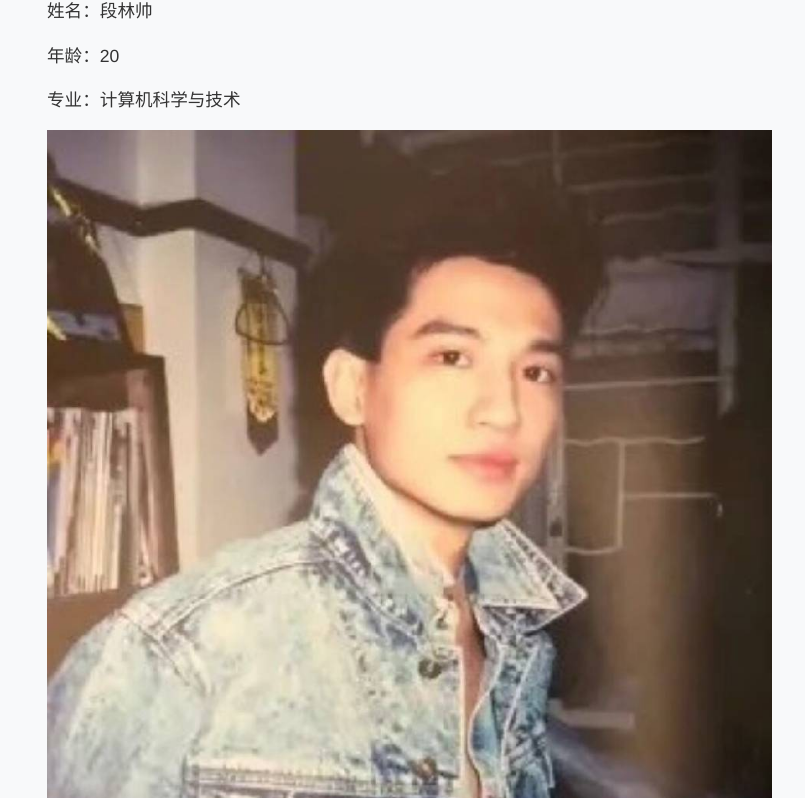
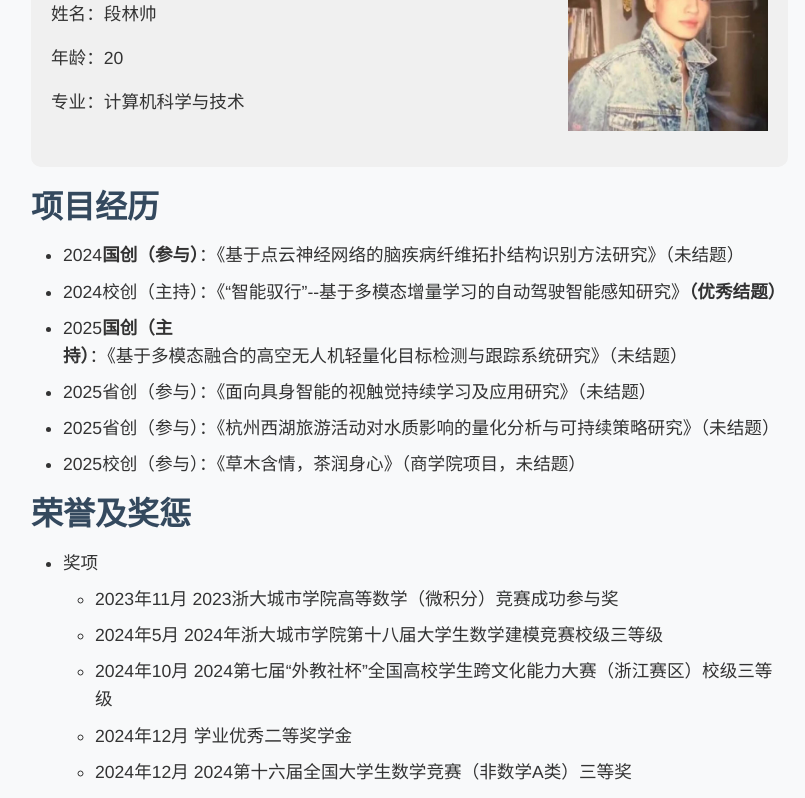
Before and after one commit to Dailers1/DLS, a plain HTML site: page about.html in a window 1280 px wide. Shown: the part 638-1436 px from the top of the page, without its empty margins (25-830 px from the left). Drawn offline with Linux system fonts and the light colour scheme.

Commit message:
Update about.html

```diff
--- a/about.html
+++ b/about.html
@@ -6,6 +6,15 @@
     <meta name="viewport" content="width=device-width, initial-scale=1.0">
     <style>
         @import url(style.css);
+        .base-info {
+            display: flex;
+            justify-content: space-between;
+            align-items: center;
+            margin-bottom: 20px;
+            padding: 20px;
+            background-color: #f0f0f0;
+            border-radius: 10px;
+        }
     </style>
     <title>DLS-About</title>
 </head>
@@ -48,13 +57,18 @@
                 </header>
             </article>
 
-            <section>
-                <h2 id="base">基本信息</h2>
-                <p>姓名：段林帅</p>
-                <p>年龄：20</p>
-                <p>专业：计算机科学与技术</p>
-                <img src="images/头像.jpg" alt="这是DLS的头像">
-            </section>
+            <div class="base-info">
+                <div class="base-info-content">
+                    <h2 id="base">基本信息</h2>
+                    <p>姓名：段林帅</p>
+                    <p>年龄：20</p>
+                    <p>专业：计算机科学与技术</p>
+                </div>
+                <div class="base-info-image">
+                    <img src="images/头像.jpg" alt="这是DLS的头像" width="200" height="100">
+                </div>
+            </div>
+
 
             <h2 id="project">项目经历</h2>
             <ul>
@@ -82,7 +96,7 @@
                 </ul>
                 <li>荣誉</li>
                 <ul>
-                    <li>市级优秀志愿者</li>
+                    <li>省级优秀志愿者</li>
                 </ul>
             </ul>
 
@@ -103,10 +117,11 @@
                     <li>机器加工视觉对位系统V1.0（登记号：2024SR2134060）</li>
                 </ul>
 
-                <li><strong>学业成绩</strong></li>
+                <li><strong>学业成果</strong></li>
                 <ul>
                     <li>GPA:3.89/4.00</li>
                 </ul>
+
             </ul>
 
             <h2 id="courses">所学课程</h2>
```
